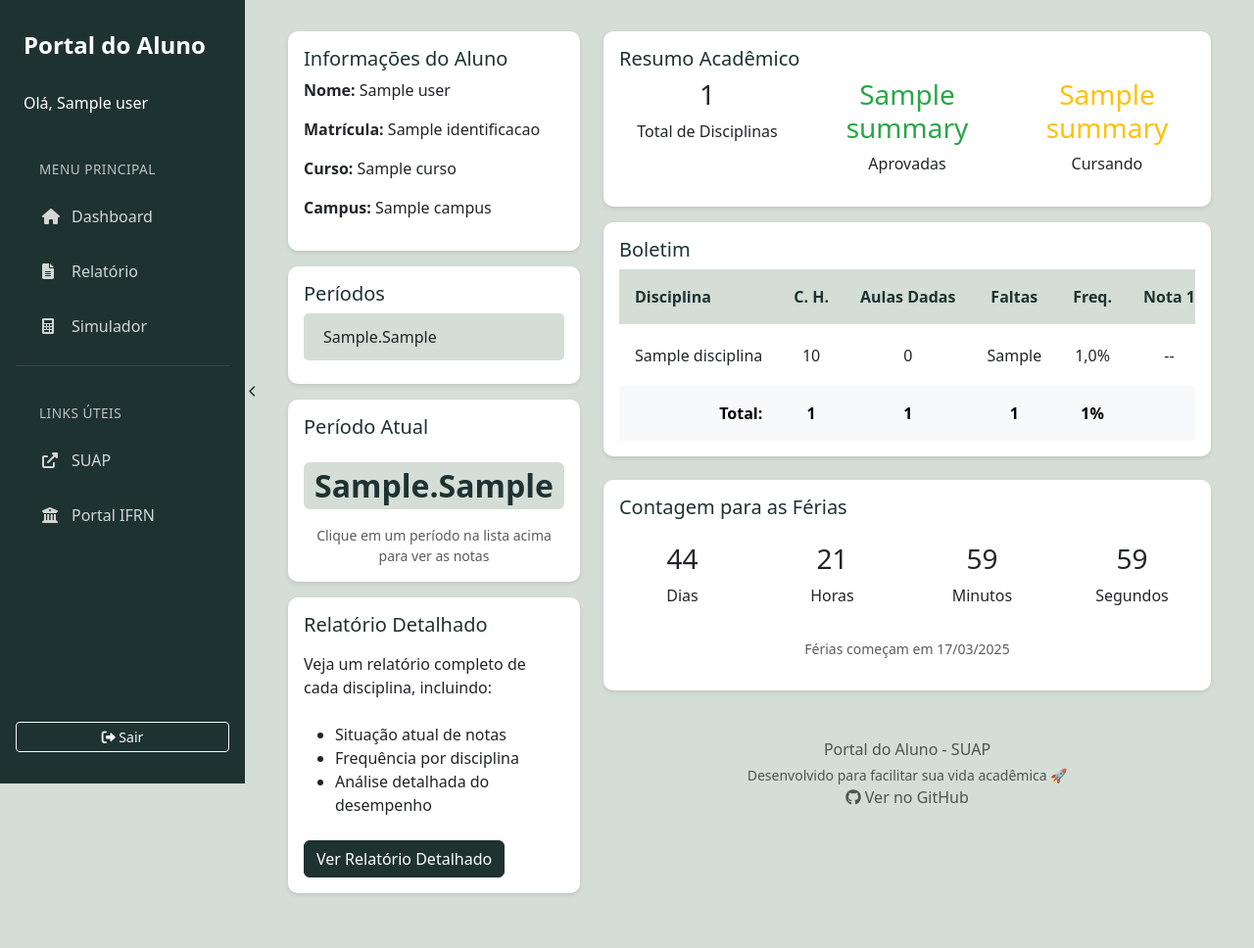
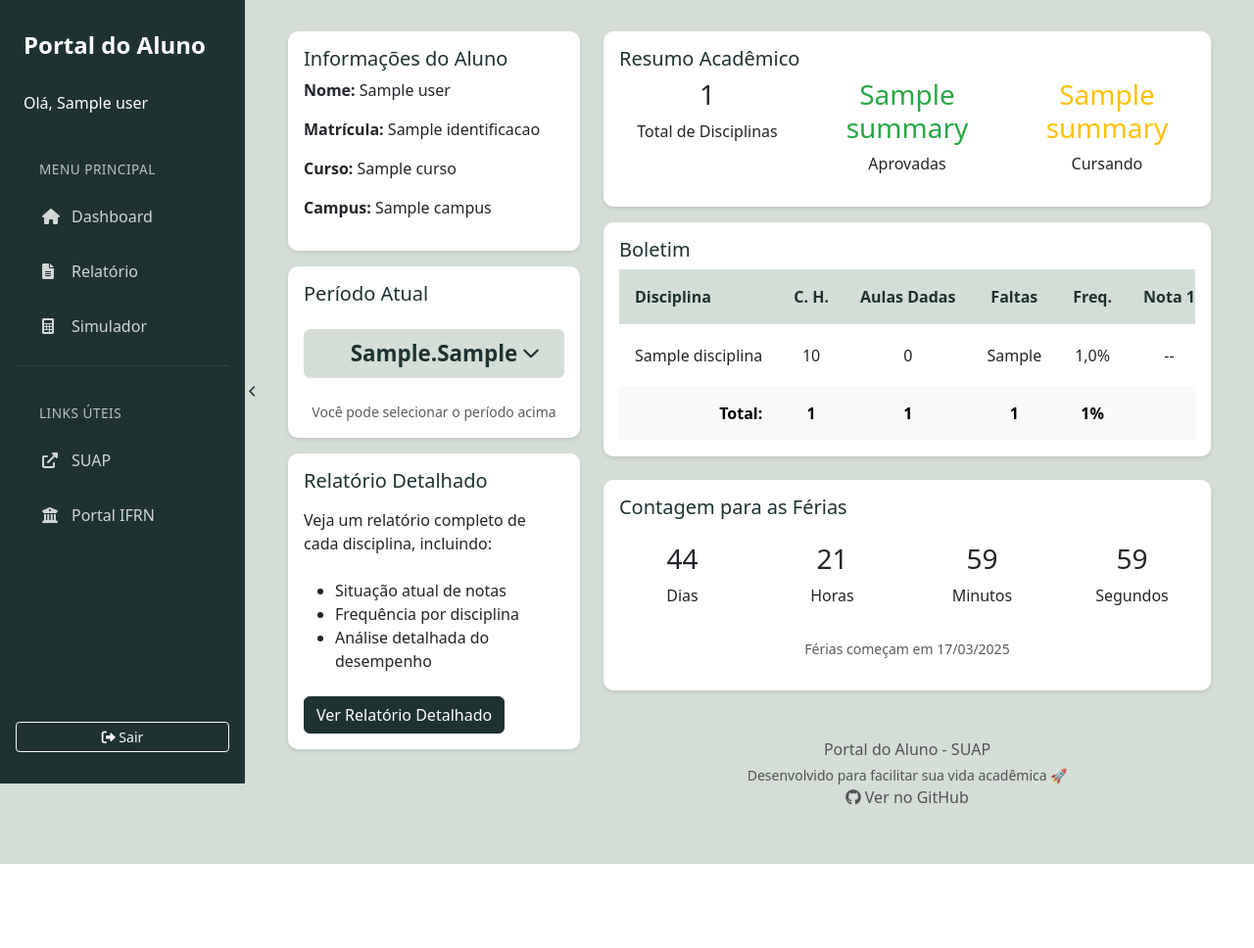
Before and after one commit to ErisvaldoBalbino/portaldoalunosuap, a Django app: template portal_estudante/templates/portal_estudante/dashboard.html in a window 1280 px wide. Shown: the whole page at 98% size. After the commit the page ends 882 px from the top, so only its background shows below. Run offline with Django 5.2, Linux system fonts and the light colour scheme; the template is opened without the code that fills it: most values are stand-ins (such as "Sample title", 1, 10 or a date in 2020).

Commit message:
feat: dropdown periodos

```diff
--- a/portal_estudante/templates/portal_estudante/dashboard.html
+++ b/portal_estudante/templates/portal_estudante/dashboard.html
@@ -32,25 +32,6 @@
                 </div>
             </div>
 
-            <div class="card">
-                <div class="card-body">
-                    <h5 class="card-title">Períodos</h5>
-                    <div class="list-group">
-                        {% if periods %}
-                            {% for period in periods %}
-                                <a href="?ano={{ period.ano_letivo }}&periodo={{ period.periodo_letivo }}"
-                                   class="list-group-item list-group-item-action {% if request.GET.ano == period.ano_letivo and request.GET.periodo == period.periodo_letivo %}active{% endif %}"
-                                   onclick="showTableLoading()">
-                                    {{ period.ano_letivo }}.{{ period.periodo_letivo }}
-                                </a>
-                            {% endfor %}
-                        {% else %}
-                            <div class="text-muted">Nenhum período encontrado</div>
-                        {% endif %}
-                    </div>
-                </div>
-            </div>
-
             <!-- Loading overlay -->
             <div id="loadingOverlay" class="loading-overlay" style="display: none;">
                 <div class="spinner-border" style="color: var(--color-primary)" role="status">
@@ -58,26 +39,27 @@
                 </div>
             </div>
 
-            <!-- Período atual -->
+            <!-- Período atual com dropdown -->
             <div class="card">
                 <div class="card-body">
                     <h5 class="card-title mb-4">Período Atual</h5>
-                    <div class="periodo-atual">
-                        {% if request.GET.ano and request.GET.periodo %}
-                            {{ request.GET.ano }}.{{ request.GET.periodo }}
-                        {% else %}
-                            {% with latest_period=periods|first %}
-                                {% if latest_period.ano_letivo %}
-                                    {{ latest_period.ano_letivo }}.{{ latest_period.periodo_letivo }}
-                                {% else %}
-                                    {{ latest_period.ano }}.{{ latest_period.periodo }}
-                                {% endif %}
-                            {% endwith %}
-                        {% endif %}
+                    <div class="periodo-select-container">
+                        <select class="periodo-select" onchange="changePeriod(this.value)" id="periodoSelect">
+                            {% if periods %}
+                                {% for period in periods %}
+                                    <option value="{{ period.ano_letivo }}.{{ period.periodo_letivo }}"
+                                            {% if request.GET.ano == period.ano_letivo and request.GET.periodo == period.periodo_letivo %}selected{% endif %}>
+                                        {{ period.ano_letivo }}.{{ period.periodo_letivo }}
+                                    </option>
+                                {% endfor %}
+                            {% else %}
+                                <option value="">Nenhum período disponível</option>
+                            {% endif %}
+                        </select>
+                        <p class="text-muted small mt-3 mb-0 text-center">
+                            Você pode selecionar o período acima
+                        </p>
                     </div>
-                    <p class="text-muted small mt-3 mb-0 text-center">
-                        Clique em um período na lista acima para ver as notas
-                    </p>
                 </div>
             </div>
 
```
